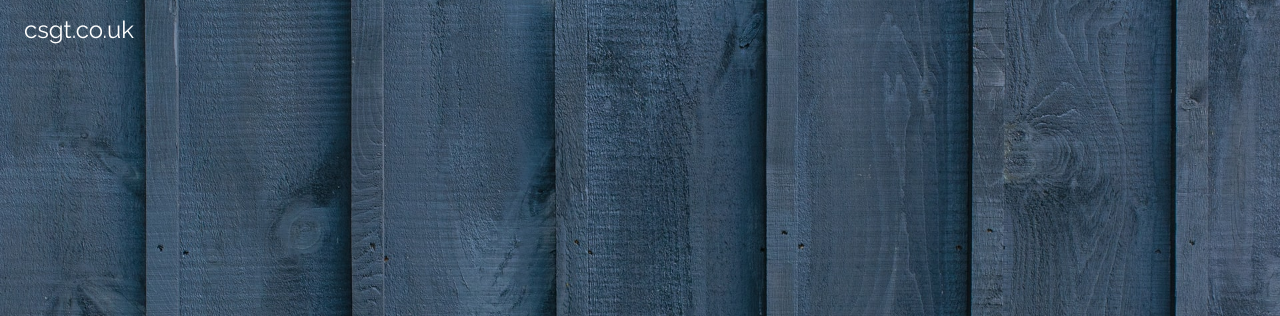
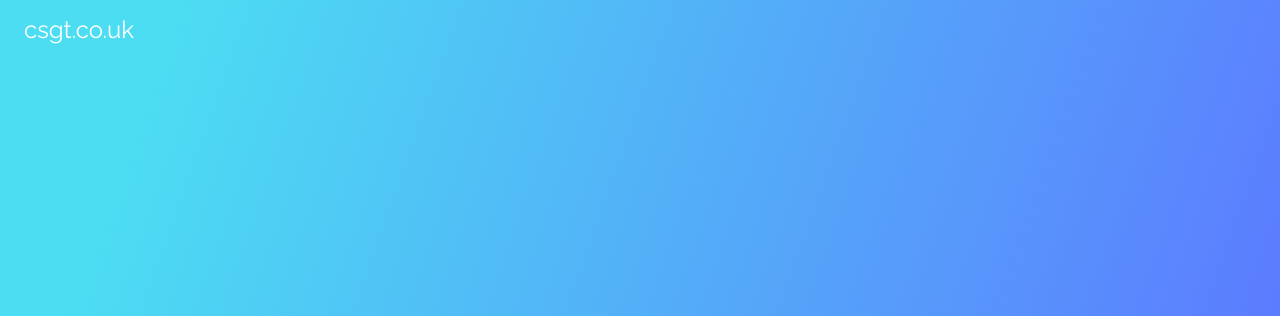
Before and after one commit to CallumSergeant/csgt, a plain HTML site: page index.html in a window 1280 px wide. Shown: the top 316 px of the page. Drawn offline with nearby package versions, Linux system fonts and the light colour scheme.

Commit message:
Remove image, add gradient bg

```diff
--- a/index.html
+++ b/index.html
@@ -8,16 +8,11 @@
 <style>
 body,h1 {font-family: "Raleway", sans-serif}
 body, html {height: 100%}
-.bgimg {
-  background-image: url('/background.jpg');
-  min-height: 100%;
-  background-position: center;
-  background-size: cover;
-}
+.bggrad {background-image: linear-gradient( 109.5deg,  rgba(76,221,242,1) 11.2%, rgba(92,121,255,1) 91.1% ); min-height: 100%; background-position: center; background-size: cover;}
 </style>
 <body>
 
-<div class="bgimg w3-display-container w3-animate-opacity w3-text-white">
+<div class="bggrad w3-display-container w3-animate-opacity w3-text-white">
   <div class="w3-display-topleft w3-padding-large w3-xlarge">
     csgt.co.uk
   </div>
```
Also changed, not shown: background.jpg (deleted).
